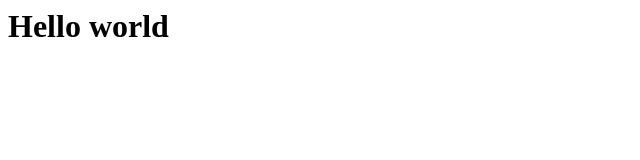
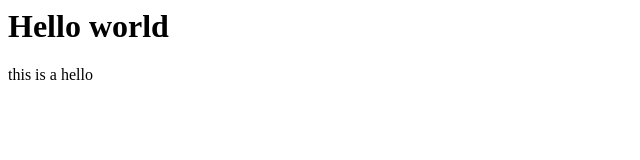
Before and after one commit to SpencerGodsey/SpencerGodsey.gethub.io, a plain HTML site: page index.html in a window 1280 px wide. Shown: the full height of the page, 0-640 px from the left. Drawn offline with Linux system fonts and the light colour scheme.

Commit message:
Update index.html

```diff
--- a/index.html
+++ b/index.html
@@ -4,5 +4,6 @@
     </head>
 <body>
 <h1>Hello world</h1>
+<p>this is a hello</p>
 </body>
 </html>
```
